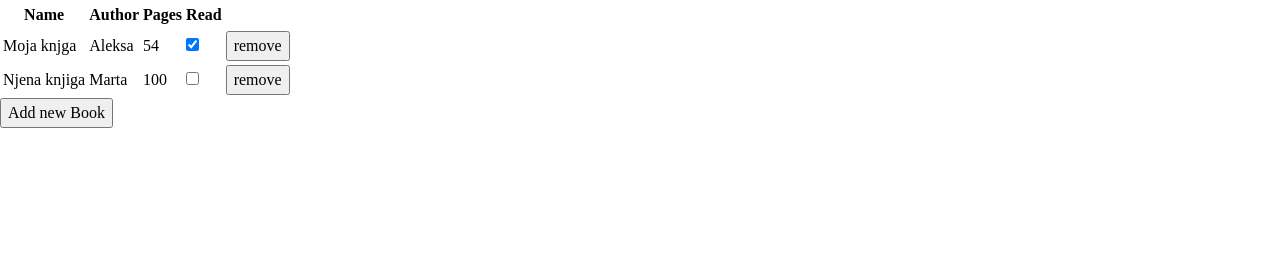
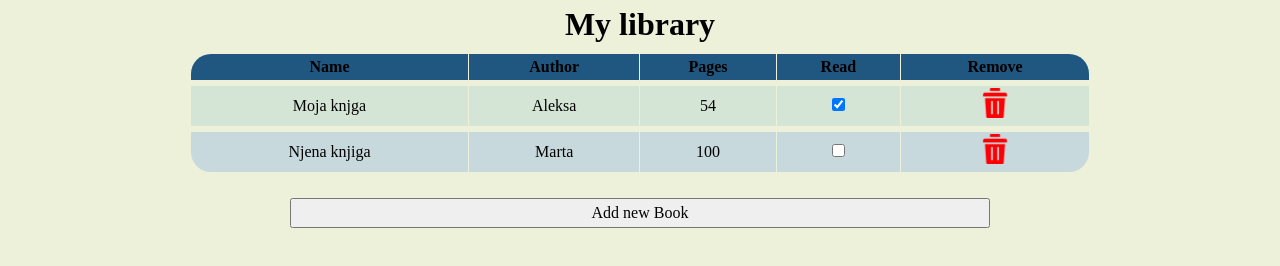
Before and after one commit to AleksaMladenovic/library, a plain HTML site: page index.html in a window 1280 px wide. Drawn offline with Linux system fonts and the light colour scheme.

Commit message:
Fix some things and add style for table

```diff
--- a/index.html
+++ b/index.html
@@ -8,14 +8,18 @@
     <script defer src="script.js"></script>
 </head>
 <body>
+    <h1>My library</h1>
+    <div class="tableWrap">
         <table>
             <tr>
                 <th>Name</th>
                 <th>Author</th>
                 <th>Pages</th>
                 <th>Read</th>
+                <th>Remove </th>
             </tr>
         </table>
+    </div>
 
     <button id="btnAddNewBook">
         Add new Book
--- a/script.js
+++ b/script.js
@@ -32,12 +32,14 @@ function resetTable() {
   thPages.textContent = "Pages";
   const thRead = document.createElement("th");
   thRead.textContent = "Read";
+  const thBlank = document.createElement("th");
 
   table.appendChild(row);
   row.appendChild(thName);
   row.appendChild(thAuthor);
   row.appendChild(thPages);
   row.appendChild(thRead);
+  row.appendChild(thBlank);
 }
 function displayBook(book) {
   const newRow = document.createElement("tr");
@@ -70,7 +72,11 @@ function displayBook(book) {
   newRow.appendChild(tdRead);
 
   const btnRemoveBook = document.createElement('button');
-  btnRemoveBook.textContent = 'remove';
+  const imgInsideButton = document.createElement('img');
+  imgInsideButton.setAttribute('src','delete.png');
+  btnRemoveBook.appendChild(imgInsideButton);
+  btnRemoveBook.classList.add('bntRemoveBook');
+
   const tdRemoveBook = document.createElement('td');
   tdRemoveBook.appendChild(btnRemoveBook);
   newRow.appendChild(tdRemoveBook);
@@ -95,6 +101,7 @@ btnSubmit.addEventListener('click',()=>{
     let pages = document.querySelector("input#pages").value;
     let read = document.querySelector("input#read").checked;
 
+    if(name&&author&&pages)
     addBookToLibrary(name,author,pages,read);
 });
 
--- a/styles.css
+++ b/styles.css
@@ -1,4 +1,6 @@
-*, *::before, *::after {
+*,
+*::before,
+*::after {
   box-sizing: border-box;
 }
 * {
@@ -8,22 +10,110 @@ body {
   line-height: 1.5;
   -webkit-font-smoothing: antialiased;
 }
-img, picture, video, canvas, svg {
+img,
+picture,
+video,
+canvas,
+svg {
   display: block;
   max-width: 100%;
 }
-input, button, textarea, select {
+input,
+button,
+textarea,
+select {
   font: inherit;
 }
-p, h1, h2, h3, h4, h5, h6 {
+p,
+h1,
+h2,
+h3,
+h4,
+h5,
+h6 {
   overflow-wrap: break-word;
 }
 p {
   text-wrap: pretty;
 }
-h1, h2, h3, h4, h5, h6 {
+h1,
+h2,
+h3,
+h4,
+h5,
+h6 {
   text-wrap: balance;
 }
-#root, #__next {
+#root,
+#__next {
   isolation: isolate;
 }
+
+:root {
+  --Color0: rgb(32, 87, 129);
+  --Color1: rgb(173, 178, 212);
+  --Color2: rgb(199, 217, 221);
+  --Color3: rgb(213, 229, 213);
+  --Color4: rgb(238, 241, 218);
+}
+
+body {
+  display: grid;
+  justify-content: center;
+  justify-items: center;
+  grid-template-columns: 1fr;
+  background-color: var(--Color4);
+}
+
+.tableWrap {
+  width: 900px;
+  display: flex;
+  justify-content: center;
+}
+table {
+  width: 100%;
+  border-spacing: 1px 6px;
+  th,
+  td {
+    text-align: center;
+  }
+  th {
+    background-color: var(--Color0);
+  }
+  tr:nth-child(even) {
+    background-color: var(--Color3);
+  }
+
+  tr:nth-child(odd) {
+    background-color: var(--Color2);
+  }
+
+  tr:nth-child(1) {
+    th:nth-child(1) {
+      border-radius: 20px 0px 0px 0px;
+    }
+    th:nth-last-child(1) {
+      border-radius: 0px 20px 0px 0px;
+    }
+  }
+
+  tr:nth-last-child(1) {
+    td:nth-child(1) {
+      border-radius: 0px 0px 0px 20px;
+    }
+    td:nth-last-child(1) {
+        border-radius: 0px 0px 20px 0px;
+    }
+  }
+}
+button#btnAddNewBook {
+  width: min(700px, 100vw);
+  margin-top: 20px;
+}
+.bntRemoveBook img{
+    height: 30px;
+}
+.bntRemoveBook{
+    border: 0;
+    background-color: inherit;
+}
```
Also changed, not shown: delete.png (added). Lines whose indentation alone changed are shown as unchanged.
